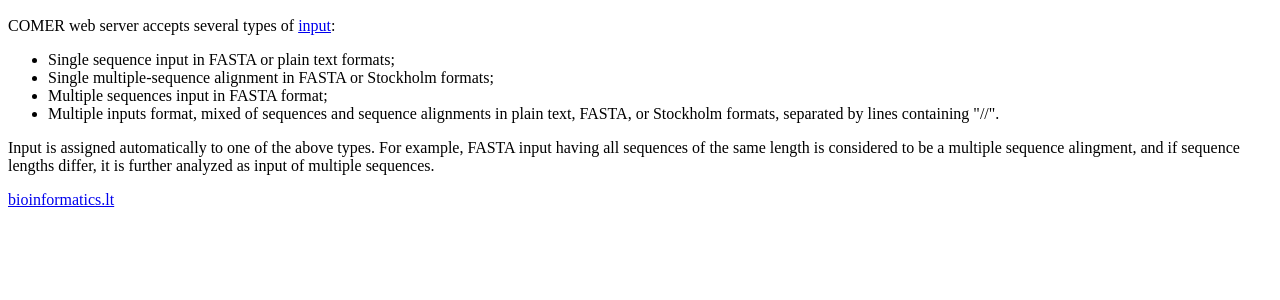
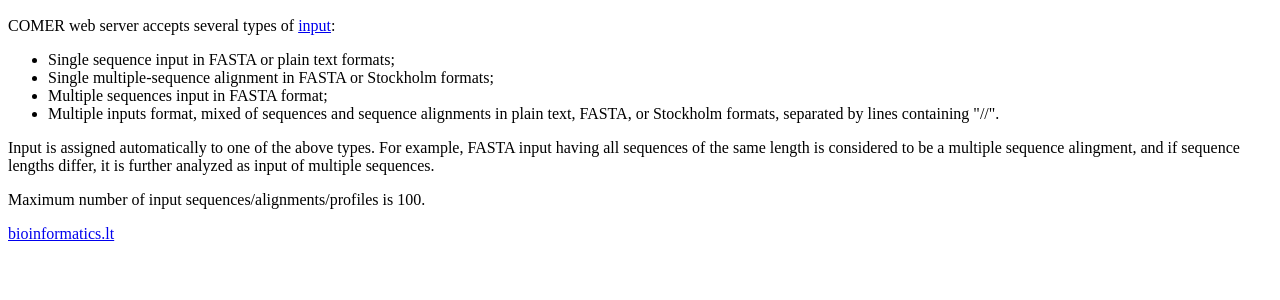
Before and after one commit to chemikeris/comer_web, a Django app: page /help/ in a window 1280 px wide. Shown: the part 148-448 px from the top of the page. Run offline with Django 3.2, Linux system fonts and the light colour scheme; parts of the project's set-up code (start-up, migrations or seed data) failed here and were passed over.

Commit message:
Update help about maximum number of inputs
	modified:   templates/site/help.html

```diff
--- a/templates/site/help.html
+++ b/templates/site/help.html
@@ -10,5 +10,6 @@
     <li>Multiple sequences input in FASTA format;</li>
     <li>Multiple inputs format, mixed of sequences and sequence alignments in plain text, FASTA, or Stockholm formats, separated by lines containing "//".</li>
 </ul>
-<p>Input is assigned automatically to one of the above types. For example, FASTA input having all sequences of the same length is considered to be a multiple sequence alingment, and if sequence lengths differ, it is further analyzed as input of multiple sequences.
+<p>Input is assigned automatically to one of the above types. For example, FASTA input having all sequences of the same length is considered to be a multiple sequence alingment, and if sequence lengths differ, it is further analyzed as input of multiple sequences.</p>
+<p>Maximum number of input sequences/alignments/profiles is 100.</p>
 {% endblock %}
```
